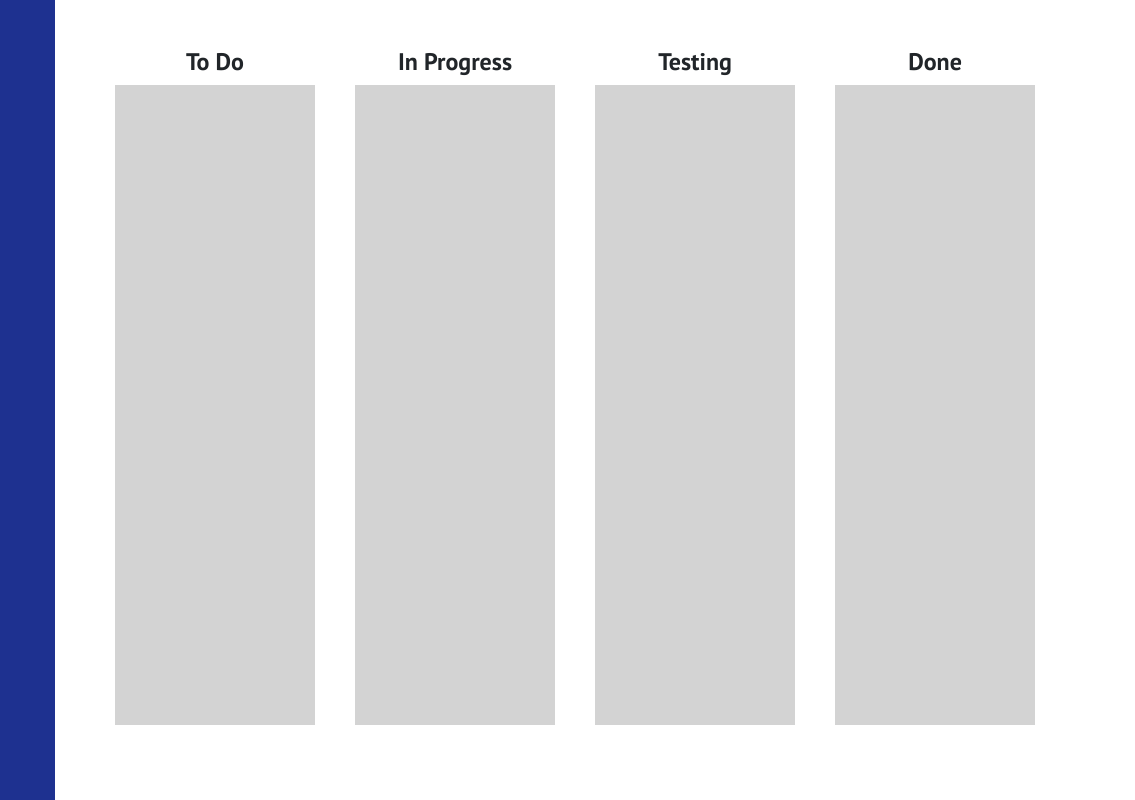
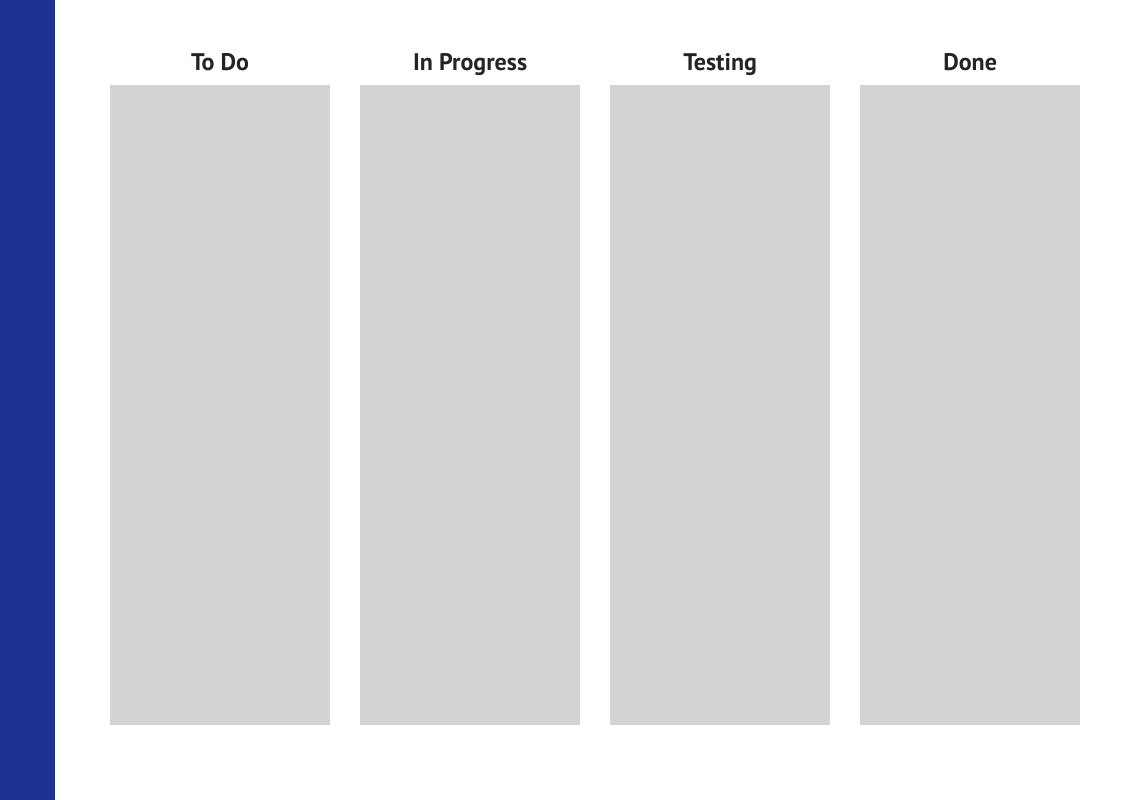
Before and after one commit to LukasVolgger/join, a plain HTML site: page board.html in a window 1280 px wide. Shown: the full height of the page, 145-1280 px from the left. Drawn offline with nearby package versions, Linux system fonts and the light colour scheme; no server answers.

Commit message:
width changed to 25%

```diff
--- a/styles/board.css
+++ b/styles/board.css
@@ -1,13 +1,14 @@
 .border-container {
     width: 100%;
     display: flex;
+
 
 }
 
 
 .border-col {
-    width: 20%;
-    margin: 0 20px;
+    width: 25%;
+    margin: 0 15px;
     height: 80vh;
 }
 
```
